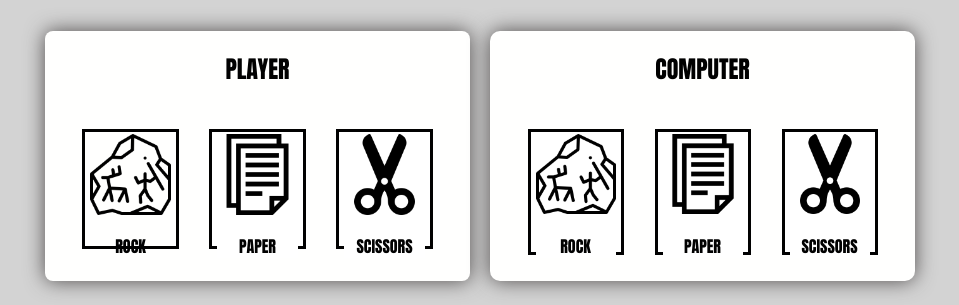
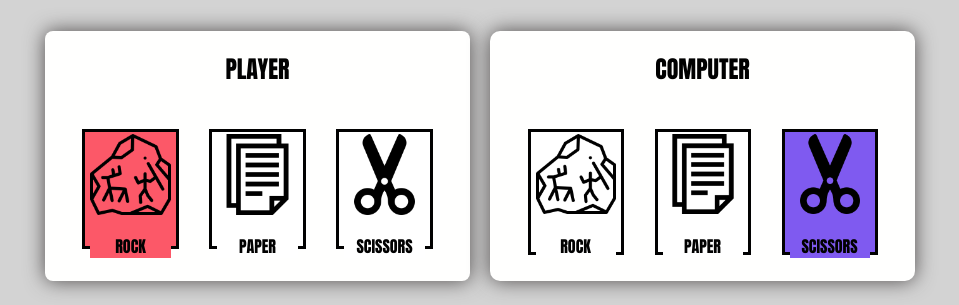
Before and after one commit to Abhi-m-anue/Rock-Paper-Scissors, a plain HTML site: page index.html in a window 1280 px wide. Both pictures are taken after a click on the button 290 px from the left and 343 px from the top of the page. Shown: the part 169-474 px from the top of the page, without its empty margins (160-1119 px from the left). Drawn offline with Linux system fonts and the light colour scheme.

Commit message:
rounds made 5, added wingame sound

```diff
--- a/script.js
+++ b/script.js
@@ -7,6 +7,7 @@
 let win= new Audio('correct-ans.wav');
 let loose= new Audio('wrong_ans.m4a');
 let draw= new Audio('tie.wav');
+let gamewin= new Audio('win.mp3');
 
 let userpoint=0,compoint=0;
 comscore.innerHTML="SCORE :"+compoint;
@@ -19,12 +20,15 @@
     });
     function response(e){
         if(e){
+            let options=["ROCK","PAPER","SCISSORS"];
+            for (let index = 0; index < options.length; index++) {
+                if(document.getElementById(options[index]).classList.contains('clicked')){
+                    document.getElementById(options[index]).classList.remove('clicked');
+                }
+            }
             playerChoice=e.target.id.toLowerCase();
             clk=document.getElementById(playerChoice.toUpperCase());
-            clk.style.backgroundColor= '#fc5868';
-            setTimeout(()=>{
-                clk.style.backgroundColor='initial';
-             },700)
+            clk.classList.add('clicked');
             start(playerChoice);
         }
     }
@@ -38,11 +42,14 @@
 function start(pc){
         let comChoice=getComputerChoice();
         let cc=comChoice.toLowerCase();
+        let options=["rock","paper","scissors"];
+            for (let index = 0; index < options.length; index++) {
+                if(document.querySelector('.'+options[index]).classList.contains('selected')){
+                    document.querySelector('.'+options[index]).classList.remove('selected');
+                }
+            }
         let x=document.querySelector('.'+cc);
         x.classList.add('selected');
-        setTimeout(() => {
-            x.classList.remove('selected');
-        }, 700);
         play(pc,cc);
 }
 function play(pc,cc){
@@ -69,8 +76,9 @@
 }
 
 function checkres(up,cp){
-    if(up===3){
+    if(up===5){
         //alert("You win the game..\n your point:"+up+"  comp point:"+cp);
+        gamewin.play();
         btn.forEach(element => element.removeEventListener('click',response ));
         setTimeout(() => {
             status.innerHTML='YOU WON THE GAME';
@@ -83,7 +91,7 @@
             play_again();
             }, 4000);
     }
-    else if(cp===3){
+    else if(cp===5){
         //alert("You Loose the game..\n your point:"+userpoint+"  comp point:"+compoint);
         btn.forEach(element => element.removeEventListener('click',response ));
         setTimeout(() => {
--- a/style.css
+++ b/style.css
@@ -10,7 +10,9 @@
     /* color:#383832; */
     color: black;
 }
-
+.clicked{
+    background-color: #fc5868 !important;
+}
 .game-menu{
     color: #fffffe;
     height: 250px;
@@ -53,7 +55,7 @@
 }
 .btn-div:hover{
     background-color: lightgrey;
-    transform:translate(2px,2px);
+    transform:translate(1px,1px);
 }
 .el{
     margin-top: 15px;
@@ -184,6 +186,6 @@
     width: 125px;
 }
 .enable:hover{
-    background-color: lightgray;
-    transform:translate(2px,2px);
+    background-color: gray;
+    transform:translate(1px,1px);
 }
```
Also changed, not shown: 1 other file.
